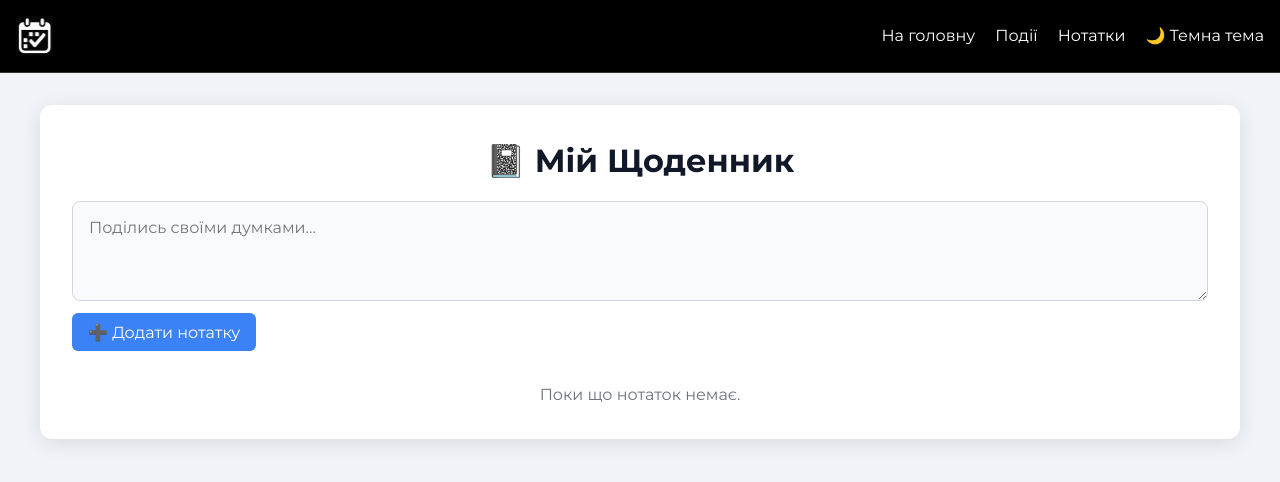
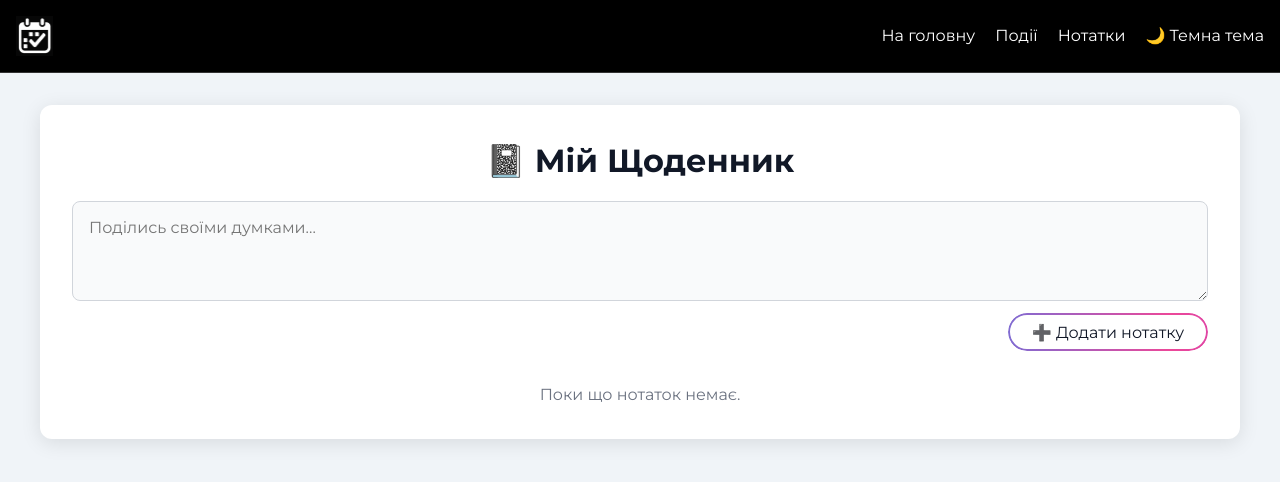
Before and after one commit to kulikp1/planner, a React (Vite) app: page /notes in a window 1280 px wide. Shown: the top 482 px of the page. Built offline with nearby package versions, Linux system fonts and the light colour scheme.

Commit message:
update btns

```diff
--- a/src/components/Notes/Notes.jsx
+++ b/src/components/Notes/Notes.jsx
@@ -124,10 +124,7 @@ const Notes = () => {
               <button onClick={handleSaveEdit} className={styles.button}>
                 💾 Зберегти
               </button>
-              <button
-                onClick={handleCancelEdit}
-                className={styles.cancelButton}
-              >
+              <button onClick={handleCancelEdit} className={styles.button}>
                 ❌ Скасувати
               </button>
             </div>
--- a/src/components/Notes/Notes.module.css
+++ b/src/components/Notes/Notes.module.css
@@ -41,19 +41,59 @@
 }
 
 .button {
-  background-color: #3b82f6;
-  color: white;
+  margin-left: auto;
+  width: 200px;
+  position: relative;
+  padding: 0.6rem 1rem;
+  font-size: 1rem;
+  color: #111827;
+  background-color: #ffffff;
   border: none;
-  padding: 0.6rem 1rem;
-  border-radius: 6px;
+  border-radius: 20px;
   cursor: pointer;
-  font-size: 1rem;
-  align-self: flex-start;
-  transition: background-color 0.2s ease;
+  z-index: 1;
+  box-sizing: border-box;
+
+  transition: background-color 0.3s ease, transform 0.3s ease;
+}
+
+.button::before {
+  content: "";
+  position: absolute;
+  top: 0;
+  left: 0;
+  right: 0;
+  bottom: 0;
+  padding: 2px; /* товщина рамки */
+  border-radius: inherit;
+  background: linear-gradient(270deg, #3b82f6, #9333ea, #ec4899, #3b82f6);
+  background-size: 400% 400%;
+  z-index: -1;
+  animation: borderFlow 6s linear infinite;
+  box-sizing: border-box;
+
+  /* Маска для того, щоб залишилася тільки рамка */
+  -webkit-mask: linear-gradient(#fff 0 0) content-box, linear-gradient(#fff 0 0);
+  -webkit-mask-composite: xor;
+  mask: linear-gradient(#fff 0 0) content-box, linear-gradient(#fff 0 0);
+  mask-composite: exclude;
+}
+
+@keyframes borderFlow {
+  0% {
+    background-position: 0% 50%;
+  }
+  50% {
+    background-position: 100% 50%;
+  }
+  100% {
+    background-position: 0% 50%;
+  }
 }
 
 .button:hover {
-  background-color: #2563eb;
+  background-color: #f0f4ff;
+  transform: scale(1.05); /* легке збільшення */
 }
 
 .empty {
```
